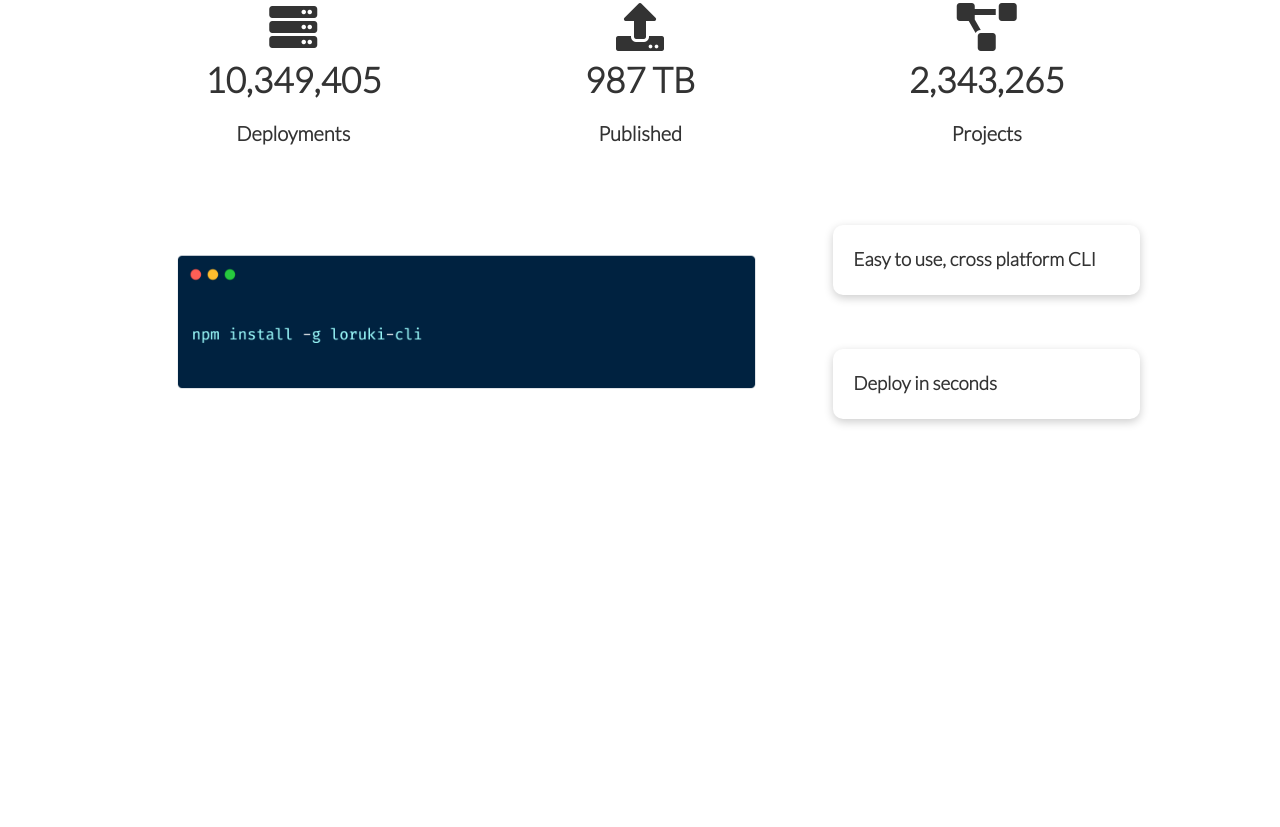
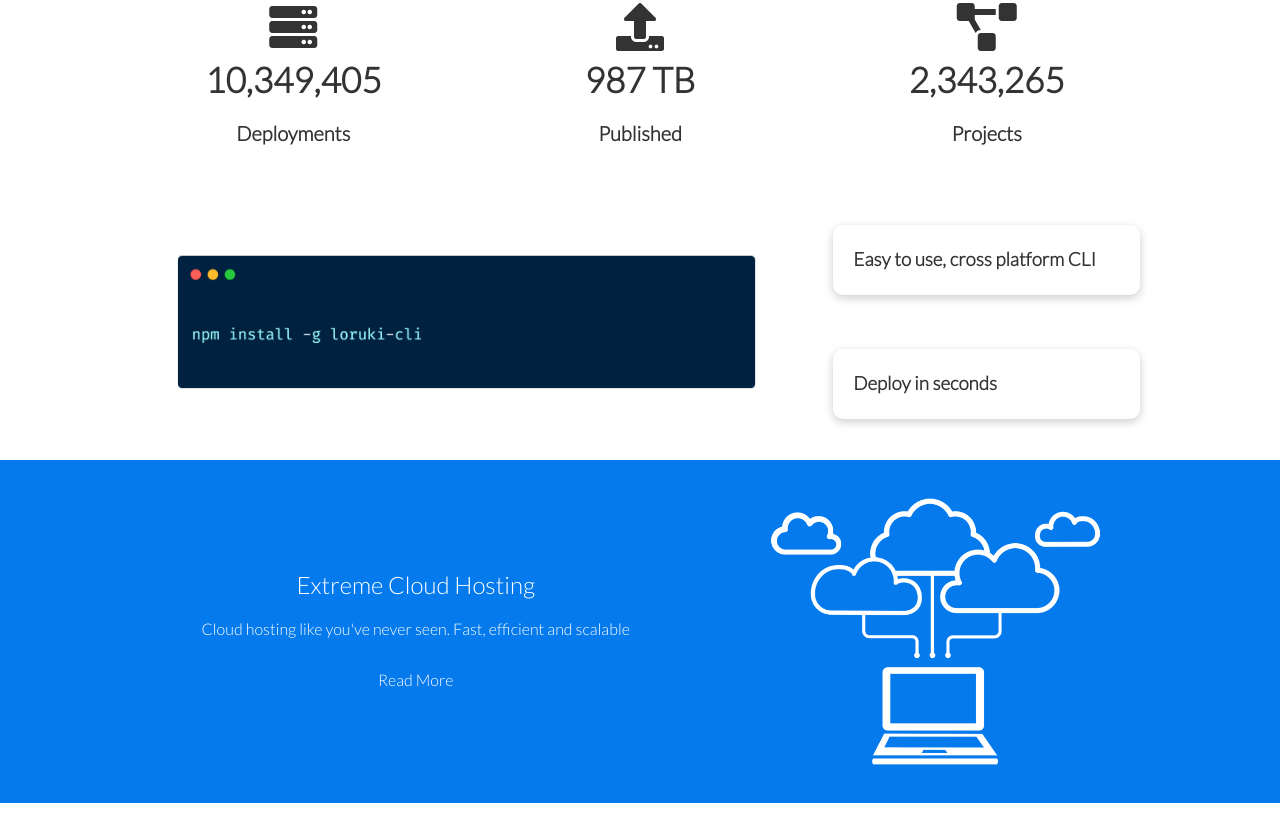
Before and after one commit to elissaeng/responsive-website, a plain HTML site: page index.html in a window 1280 px wide. Shown: the part 675-1502 px from the top of the page. Before the commit the page ends 1111 px from the top, so only its background shows below. Drawn offline with Linux system fonts and the light colour scheme.

Commit message:
cloud section

```diff
--- a/css/main.css
+++ b/css/main.css
@@ -157,3 +157,8 @@ img {
   grid-column: 1 / span 2;
   grid-row: 1 / span 2;
 }
+
+/* Cloud */
+.cloud .grid {
+  grid-template-columns: 4fr 3fr;
+}
--- a/css/utilities.css
+++ b/css/utilities.css
@@ -32,6 +32,13 @@
 
 .btn:hover {
   transform: scale(0.98);
+}
+
+/* Backgrounds & colored buttons */
+.bg-primary,
+.btn-primary {
+  background-color: var(--primary-color);
+  color: #fff;
 }
 
 .text-center {
--- a/index.html
+++ b/index.html
@@ -91,5 +91,16 @@
     </div>
   </section>
 
+  <!-- Cloud -->
+  <section class="cloud bg-primary my-2 py-2">
+    <div class="container grid">
+      <div class="text-center">
+        <h2 class="lg">Extreme Cloud Hosting</h2>
+        <p class="lead my-1">Cloud hosting like you've never seen. Fast, efficient and scalable</p>
+        <a href="features.html" class="btn btn-dark">Read More</a>
+      </div>
+      <img src="images/cloud.png" alt="">
+    </div>
+  </section>
 </body>
 </html>
```
